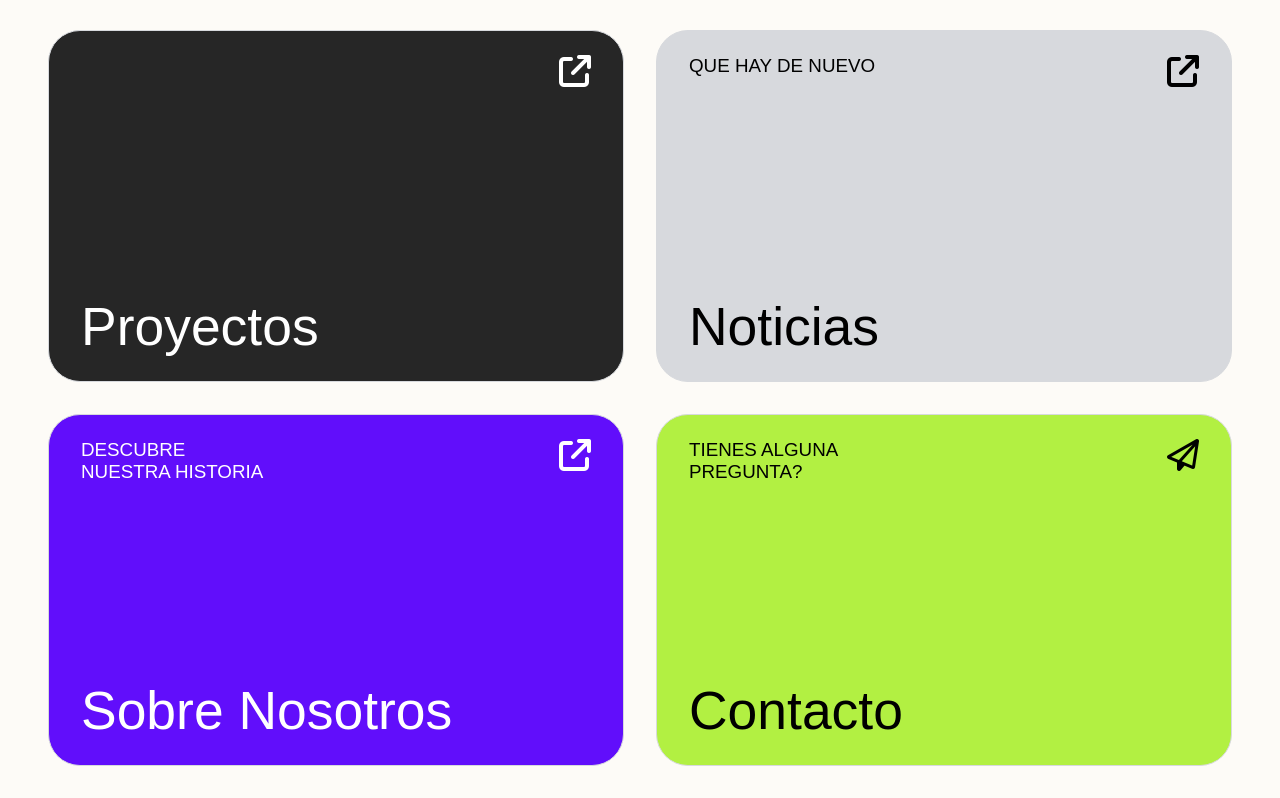
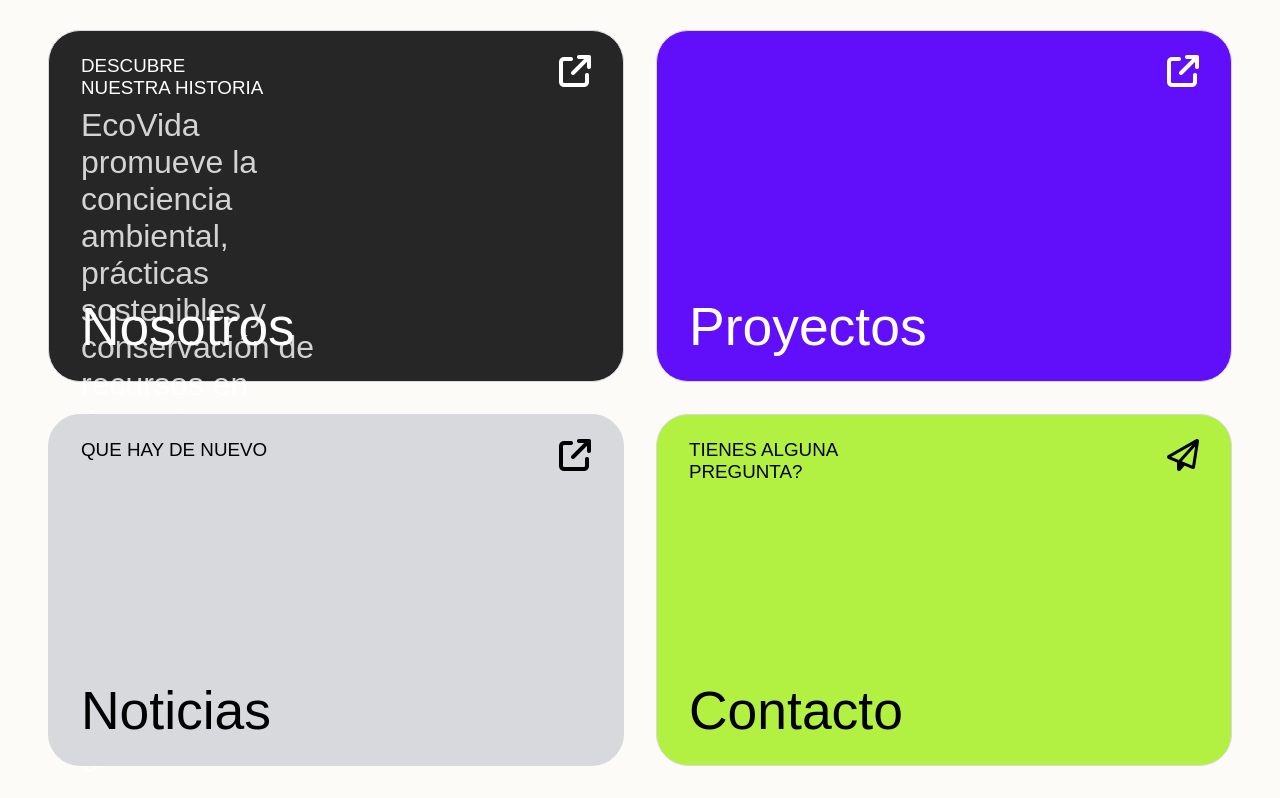
Before and after one commit to jeremias-staldeker/eco-vida, a plain HTML site: page index.html in a window 1280 px wide. Shown: the part 119-917 px from the top of the page. Drawn offline with Linux system fonts and the light colour scheme.

Commit message:
Ajuste Home Grid

```diff
--- a/css/styles.css
+++ b/css/styles.css
@@ -405,6 +405,12 @@ nav {
   padding: 0;
   outline: 0;
   color: var(--color-black);
+  transition: all 0.3s;
+}
+
+.home-grid button:hover {
+  box-shadow: rgba(17, 12, 46, 0.15) 0px 48px 100px 0px !important;
+  scale: 1.02;
 }
 
 .home-grid > button > * {
@@ -429,6 +435,17 @@ nav {
   text-transform: uppercase;
 }
 
+.home-grid > button > p {
+  font-stretch: ultra-expanded;
+  font-size: 2em;
+  max-width: 45%;
+  font-weight: var(--font-weight-normal);
+  opacity: 0.8;
+  position: absolute;
+  top: 15%;
+  text-align: left;
+}
+
 .home-grid > button > i {
   top: 0;
   right: 0;
@@ -436,8 +453,7 @@ nav {
 }
 
 button[data-section="projects"] {
-  background-color: var(--color-dark);
-  grid-area: 1 / 1 / 3 / 2;
+  background-color: var(--color-purple);
   color: var(--color-white);
 }
 
@@ -447,8 +463,9 @@ button[data-section="news"] {
 }
 
 button[data-section="about-us"] {
-  background-color: var(--color-purple);
+  background-color: var(--color-dark);
   color: var(--color-white);
+  grid-area: 1 / 1 / 3 / 2;
 }
 
 button[data-section="contacts"] {
--- a/index.html
+++ b/index.html
@@ -54,6 +54,14 @@
   <main>
 
     <div class="home-grid">
+      <button data-section="about-us" type="button" onclick="window.location.href = '/views/about-us.html';">
+        <span>Descubre nuestra historia</span>
+        <p>EcoVida promueve la conciencia ambiental, prácticas sostenibles y conservación de recursos en Argentina, a
+          través de programas educativos y proyectos de conservación en colaboración con la comunidad y entidades
+          gubernamentales.</p>
+        <h1>Nosotros</h1>
+        <i class="fa-solid fa-arrow-up-right-from-square"></i>
+      </button>
       <button data-section="projects" type="button" onclick="window.location.href = '/views/projects.html';">
         <h1>Proyectos</h1>
         <i class="fa-solid fa-arrow-up-right-from-square"></i>
@@ -61,11 +69,6 @@
       <button data-section="news" type="button" onclick="window.location.href = '/views/news.html';">
         <span>Que hay de nuevo</span>
         <h1>Noticias</h1>
-        <i class="fa-solid fa-arrow-up-right-from-square"></i>
-      </button>
-      <button data-section="about-us" type="button" onclick="window.location.href = '/views/about-us.html';">
-        <span>Descubre nuestra historia</span>
-        <h1>Sobre Nosotros</h1>
         <i class="fa-solid fa-arrow-up-right-from-square"></i>
       </button>
       <button data-section="contacts" type="button" onclick="window.location.href = '/views/contact.html';">
```
